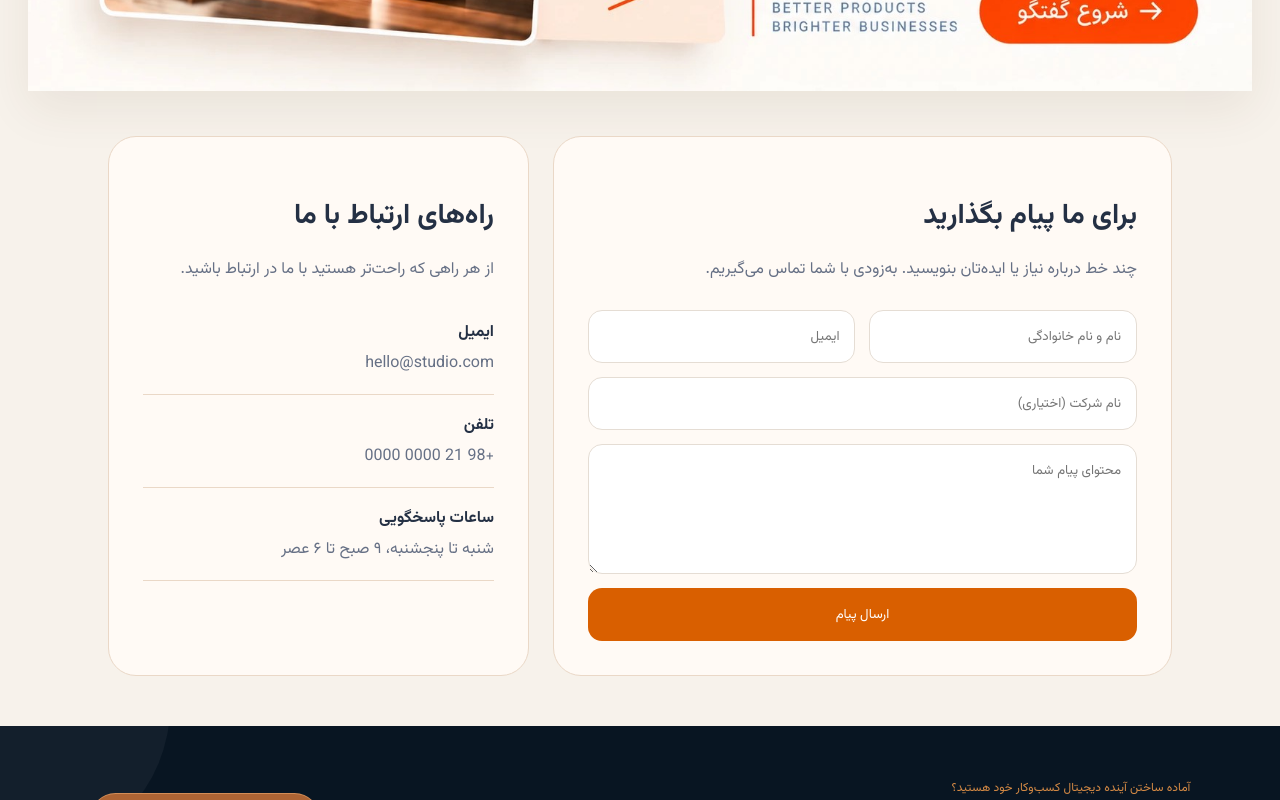
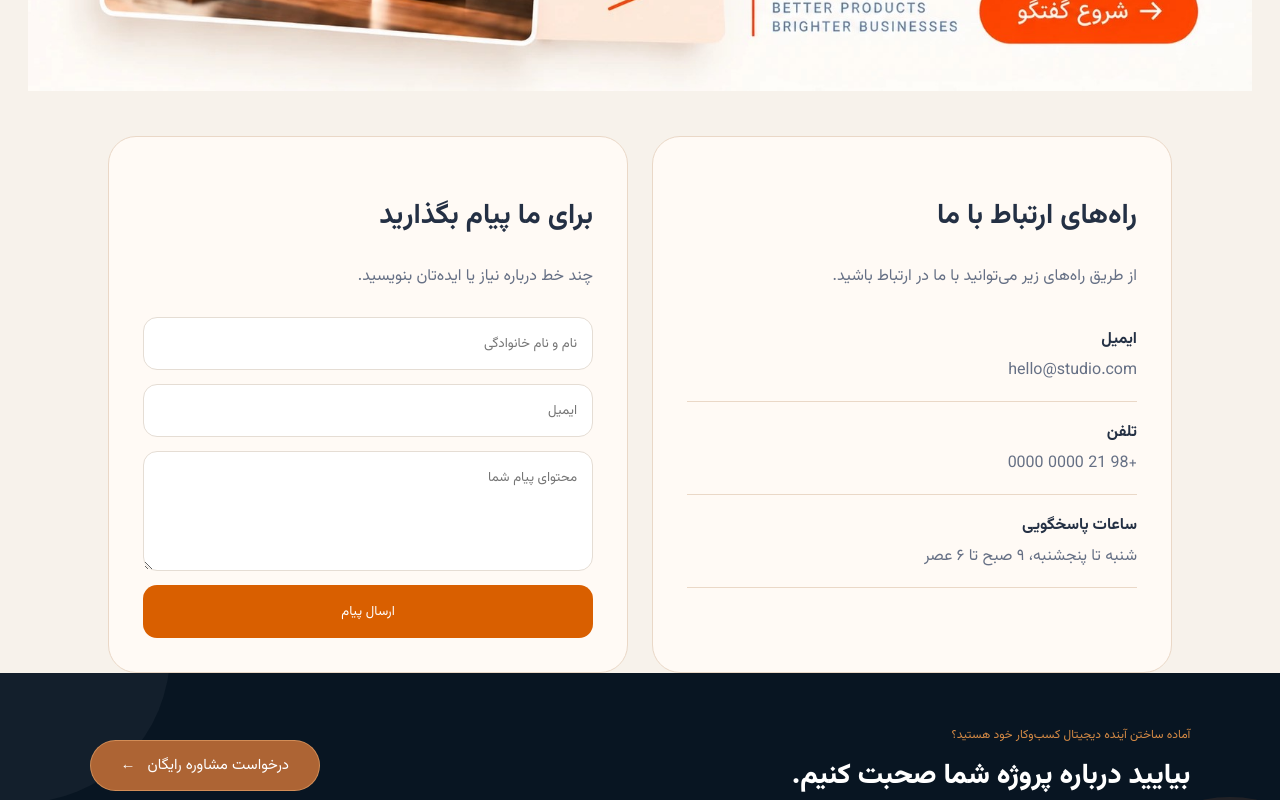
Before and after one commit to zohreksh/smartpilot, a Nuxt app: page /contact in a window 1280 px wide. Shown: the part 560-1360 px from the top of the page. Built offline with nearby package versions, Linux system fonts and the light colour scheme.

Commit message:
Refine contact cards layout and equalize columns

```diff
--- a/pages/contact.vue
+++ b/pages/contact.vue
@@ -1,51 +1,29 @@
 <template>
   <main class="contact-page">
     <SiteHeader />
-
-    <section class="contact-hero container-fluid">
-      <div class="hero-banner">
-        <img
-          src="/images/hero/contact-hero.webp"
-          alt="شروع همکاری و تبدیل ایده به محصول"
-        />
-      </div>
+    <section class="contact-hero">
+      <img src="/images/hero/contact-hero.webp" alt="شروع همکاری و تبدیل ایده به محصول" />
     </section>
 
     <section class="contact-section container">
       <div class="contact-grid">
+        <article class="contact-card info-card">
+          <h2>راه‌های ارتباط با ما</h2>
+          <p>از طریق راه‌های زیر می‌توانید با ما در ارتباط باشید.</p>
+          <div class="contact-item"><strong>ایمیل</strong><span>hello@studio.com</span></div>
+          <div class="contact-item"><strong>تلفن</strong><span>+98 21 0000 0000</span></div>
+          <div class="contact-item"><strong>ساعات پاسخگویی</strong><span>شنبه تا پنجشنبه، ۹ صبح تا ۶ عصر</span></div>
+        </article>
+
         <article class="contact-card message-card">
           <h2>برای ما پیام بگذارید</h2>
-          <p>چند خط درباره نیاز یا ایده‌تان بنویسید. به‌زودی با شما تماس می‌گیریم.</p>
-
+          <p>چند خط درباره نیاز یا ایده‌تان بنویسید.</p>
           <form class="contact-form">
-            <div class="form-row">
-              <input placeholder="نام و نام خانوادگی" />
-              <input placeholder="ایمیل" />
-            </div>
-            <input placeholder="نام شرکت (اختیاری)" />
+            <input placeholder="نام و نام خانوادگی" />
+            <input placeholder="ایمیل" />
             <textarea placeholder="محتوای پیام شما"></textarea>
             <button type="button">ارسال پیام</button>
           </form>
-        </article>
-
-        <article class="contact-card info-card">
-          <h2>راه‌های ارتباط با ما</h2>
-          <p>از هر راهی که راحت‌تر هستید با ما در ارتباط باشید.</p>
-
-          <div class="contact-item">
-            <strong>ایمیل</strong>
-            <span>hello@studio.com</span>
-          </div>
-
-          <div class="contact-item">
-            <strong>تلفن</strong>
-            <span>+98 21 0000 0000</span>
-          </div>
-
-          <div class="contact-item">
-            <strong>ساعات پاسخگویی</strong>
-            <span>شنبه تا پنجشنبه، ۹ صبح تا ۶ عصر</span>
-          </div>
         </article>
       </div>
     </section>
@@ -53,128 +31,5 @@
 </template>
 
 <style scoped>
-.contact-page {
-  direction: rtl;
-  background: #f7f2eb;
-  min-height: 100vh;
-  color: #111827;
-}
-
-.container {
-  max-width: 1120px;
-  margin: auto;
-  padding: 0 28px;
-}
-
-.contact-hero {
-  padding: 0 28px 45px;
-}
-
-.hero-banner {
-  width: 100%;
-  overflow: hidden;
-  box-shadow: 0 18px 45px rgba(80, 50, 20, 0.08);
-}
-
-.hero-banner img {
-  display: block;
-  width: 100%;
-  height: auto;
-}
-
-.contact-section {
-  padding-bottom: 50px;
-}
-
-.contact-grid {
-  display: grid;
-  grid-template-columns: 1.25fr 0.85fr;
-  gap: 24px;
-}
-
-.contact-card {
-  background: #fffaf5;
-  border: 1px solid #ead8c7;
-  border-radius: 28px;
-  padding: 34px;
-}
-
-.contact-card h2 {
-  color: #243044;
-  font-size: 28px;
-  margin-bottom: 12px;
-}
-
-.contact-card p {
-  color: #667085;
-  line-height: 2;
-}
-
-.contact-form {
-  display: flex;
-  flex-direction: column;
-  gap: 14px;
-  margin-top: 24px;
-}
-
-.form-row {
-  display: grid;
-  grid-template-columns: 1fr 1fr;
-  gap: 14px;
-}
-
-input,
-textarea {
-  border: 1px solid #e5ddd4;
-  background: #fff;
-  border-radius: 14px;
-  padding: 15px;
-  font-family: inherit;
-}
-
-textarea {
-  min-height: 130px;
-  resize: vertical;
-}
-
-button {
-  background: #d95f00;
-  color: #fff;
-  border: 0;
-  border-radius: 14px;
-  padding: 16px;
-  font-family: inherit;
-  cursor: pointer;
-}
-
-.contact-item {
-  padding: 18px 0;
-  border-bottom: 1px solid #ead8c7;
-  display: flex;
-  flex-direction: column;
-  gap: 6px;
-}
-
-.contact-item strong {
-  color: #243044;
-}
-
-.contact-item span {
-  color: #667085;
-}
-
-@media (max-width: 800px) {
-  .contact-grid,
-  .form-row {
-    grid-template-columns: 1fr;
-  }
-
-  .contact-hero {
-    padding: 0 16px 30px;
-  }
-
-  .contact-card {
-    padding: 24px;
-  }
-}
+.contact-page{direction:rtl;background:#f7f2eb;min-height:100vh;color:#111827}.contact-hero{padding:0 28px 45px}.contact-hero img{width:100%;display:block}.container{max-width:1120px;margin:auto;padding:0 28px}.contact-grid{display:grid;grid-template-columns:repeat(2,1fr);gap:24px}.contact-card{background:#fffaf5;border:1px solid #ead8c7;border-radius:28px;padding:34px;min-height:360px}.contact-card h2{color:#243044;font-size:28px}.contact-card p{color:#667085;line-height:2}.contact-form{display:flex;flex-direction:column;gap:14px;margin-top:24px}input,textarea{border:1px solid #e5ddd4;background:#fff;border-radius:14px;padding:15px;font-family:inherit}textarea{min-height:120px}button{background:#d95f00;color:white;border:0;border-radius:14px;padding:16px;font-family:inherit}.contact-item{padding:18px 0;border-bottom:1px solid #ead8c7;display:flex;flex-direction:column;gap:6px}.contact-item strong{color:#243044}.contact-item span{color:#667085}@media(max-width:800px){.contact-grid{grid-template-columns:1fr}.contact-hero{padding:0 16px 30px}.contact-card{padding:24px}}
 </style>
```
